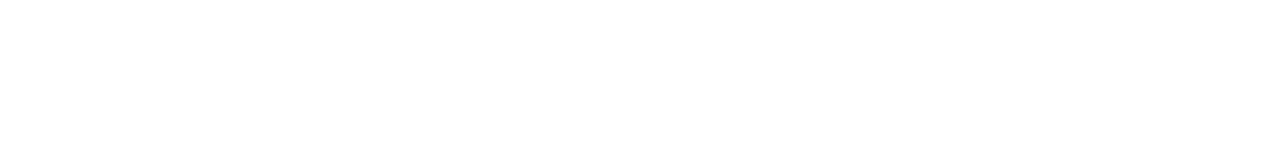
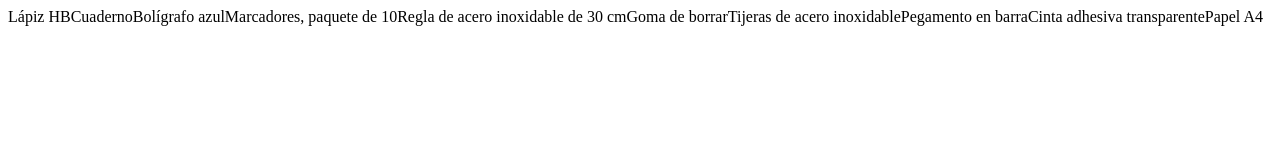
Before and after one commit to NachoBasilio/62020-JavaScript, a plain HTML site: page Semana 8/Aux/index.html in a window 1280 px wide. Drawn offline with Linux system fonts and the light colour scheme.

Commit message:
Fin de la clase

```diff
--- a/Semana 8/Aux/data.json
+++ b/Semana 8/Aux/data.json
@@ -1,10 +1,62 @@
 [
-    {
-        "title": "Título de la noticia",
-        "description": "Descripción básica de la noticia"
-    },
-    {
-        "title": "Otro título de noticia",
-        "description": "Otra descripción básica de la noticia"
-    }
+      {
+        "titulo": "Lápiz HB",
+        "descripcion": "Lápiz de grafito de alta calidad, ideal para dibujo y escritura.",
+        "precio": 45.00,
+        "imagen": "https://static.vecteezy.com/system/resources/thumbnails/021/938/696/small_2x/black-pencil-color-isolated-on-a-transparent-background-png.png"
+      },
+      {
+        "titulo": "Cuaderno",
+        "descripcion": "Cuaderno tamaño A5 con tapa dura y 200 hojas de papel marfil.",
+        "precio": 850.00,
+        "imagen": "https://images.vexels.com/media/users/3/128313/isolated/preview/01fb3e375286d98cbc46c50e917db249-icono-plano-de-cuaderno.png"
+      },
+      {
+        "titulo": "Bolígrafo azul",
+        "descripcion": "Bolígrafo de tinta azul, trazo medio, ideal para la oficina o la escuela.",
+        "precio": 25.00,
+        "imagen": "https://static.vecteezy.com/system/resources/previews/008/519/510/non_2x/black-pen-cutout-file-png.png"
+      },
+      {
+        "titulo": "Marcadores, paquete de 10",
+        "descripcion": "Paquete de 10 marcadores permanentes de colores variados.",
+        "precio": 300.00,
+        "imagen": "https://comsucre.com.ec/wp-content/uploads/2022/10/dr-mp-10.png"
+      },
+      {
+        "titulo": "Regla de acero inoxidable de 30 cm",
+        "descripcion": "Regla de acero inoxidable de 30 cm con medidas en centímetros y pulgadas.",
+        "precio": 120.00,
+        "imagen": "https://www.suprabond.com/wp-content/uploads/2018/11/Imagen2-324x162.png"
+      },
+      {
+        "titulo": "Goma de borrar",
+        "descripcion": "Goma de borrar blanca, no deja residuos, ideal para papel y lápiz.",
+        "precio": 40.00,
+        "imagen": "https://static.vecteezy.com/system/resources/thumbnails/011/652/266/small/eraser-3d-render-icon-illustration-png.png"
+      },
+      {
+        "titulo": "Tijeras de acero inoxidable",
+        "descripcion": "Tijeras de acero inoxidable de 21 cm, aptas para papel y tela.",
+        "precio": 200.00,
+        "imagen": "https://png.pngtree.com/png-clipart/20231208/original/pngtree-scissors-isolated-stainless-photo-png-image_13798453.png"
+      },
+      {
+        "titulo": "Pegamento en barra",
+        "descripcion": "Pegamento en barra de 22g, no tóxico, ideal para papel y cartón.",
+        "precio": 60.00,
+        "imagen": "https://cdn-icons-png.flaticon.com/512/309/309117.png"
+      },
+      {
+        "titulo": "Cinta adhesiva transparente",
+        "descripcion": "Rollo de cinta adhesiva transparente de 12mm x 33m.",
+        "precio": 65.00,
+        "imagen": "https://static.vecteezy.com/system/resources/previews/008/491/368/original/duct-tape-roll-design-illustration-free-png.png"
+      },
+      {
+        "titulo": "Papel A4",
+        "descripcion": "Resma de papel tamaño A4, 500 hojas, blanco, 80g/m².",
+        "precio": 600.00,
+        "imagen": "https://acdn.mitiendanube.com/stores/001/240/419/products/resma-autor-a4-80-ledesma1-3ed52d88f7c0fdd16316545747414115-1024-1024.png"
+      }
 ]
--- a/Semana 8/Aux/index.html
+++ b/Semana 8/Aux/index.html
@@ -6,7 +6,7 @@
     <title>Document</title>
 </head>
 <body>
-    <div id="timer"></div>
+    <div id="main"></div>
     <script src="./main.js"></script>
 </body>
 </html>
--- a/Semana 8/Aux/main.js
+++ b/Semana 8/Aux/main.js
@@ -0,0 +1,16 @@
+const main = document.getElementById("main")
+
+const creadoraDeCards = (productos) => {
+    productos.forEach((el)=>{
+        main.innerHTML += el.titulo
+    })
+}
+
+const buscadoraDeProductos = async () => {
+    let resultado = await fetch("./data.json")
+    let data = await resultado.json()
+
+    creadoraDeCards(data)
+}
+
+buscadoraDeProductos()
```
Also changed, not shown: Semana 8/Clase/main.js (+74 -0 lines).
